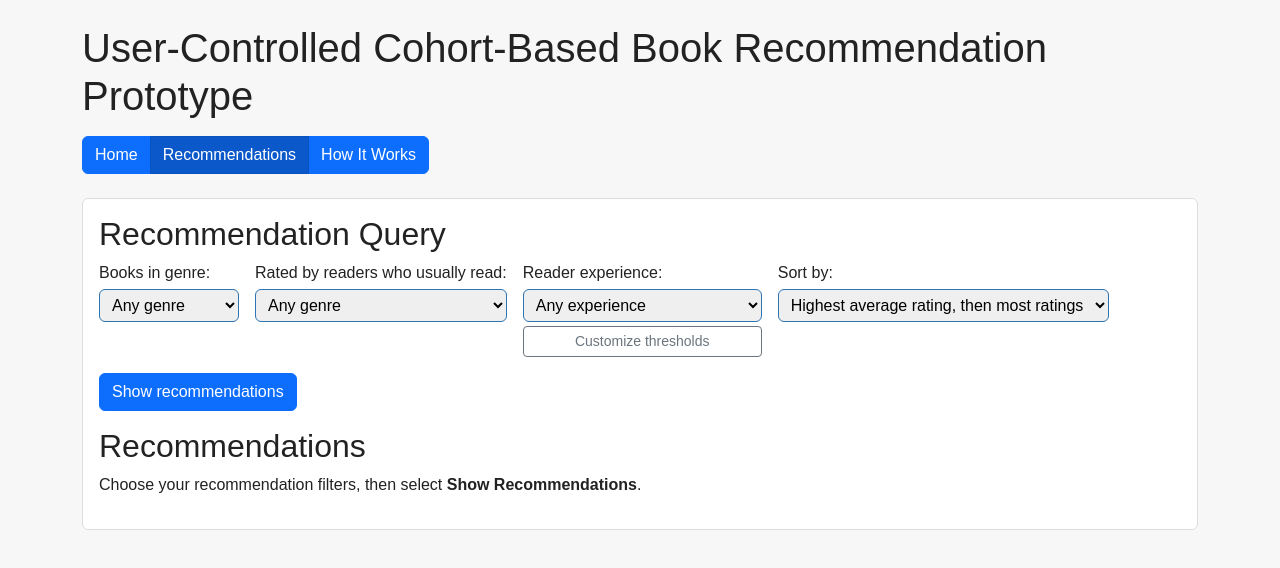
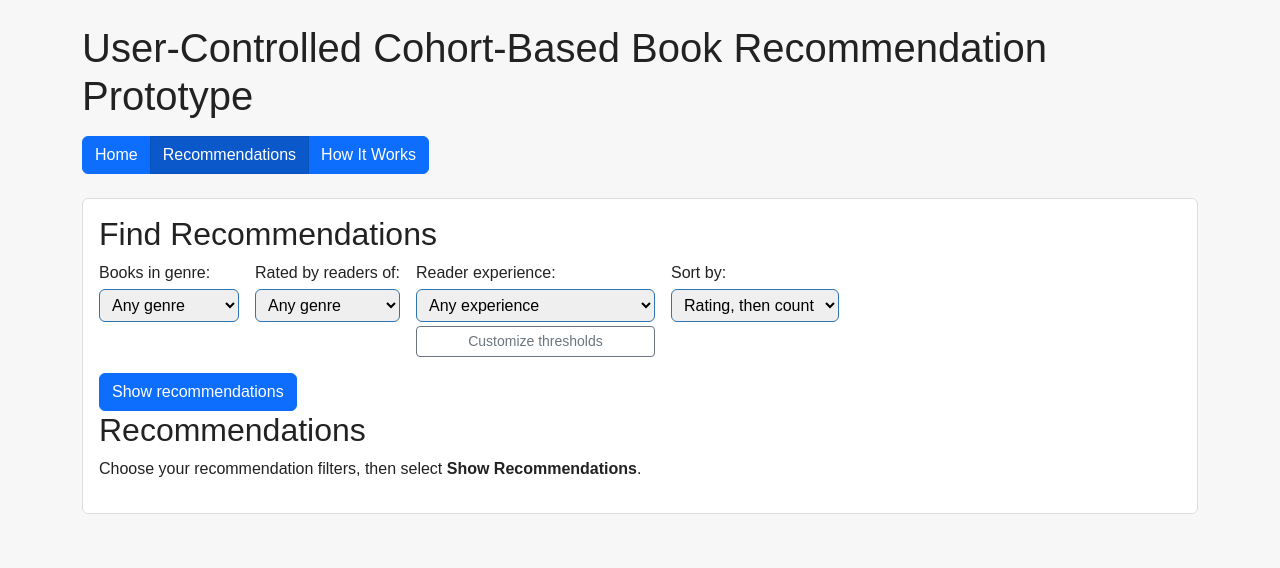
Before and after one commit to ksorgenfrei/book-recommender-prototype, a React (Vite) app: page / in a window 1280 px wide. Both pictures are taken after a click on the button "Recommendations". Shown: the top 568 px of the page. Built offline with nearby package versions, Linux system fonts and the light colour scheme.

Commit message:
Improve the prototype's accessibility and usability

```diff
--- a/src/App.tsx
+++ b/src/App.tsx
@@ -340,6 +340,7 @@ function App() {
 
           <Button
             type="button"
+            className="primary-button"
             variant="primary"
             onClick={() => setCurrentPage("recommendations")}>
             Explore recommendations
@@ -348,7 +349,7 @@ function App() {
       )}
       {currentPage === "recommendations" && (
         <section className="content-card">
-          <h2>Recommendation Query</h2>
+          <h2>Find Recommendations</h2>
           <RecommendationFilters
             genres={genres}
             targetGenre={targetGenre}
@@ -376,7 +377,7 @@ function App() {
           <Button
             type="button"
             variant="primary"
-            className="mb-3"
+            className="primary-button"
             onClick={() => {
               setSubmittedQuery({
                 targetGenre,
@@ -470,6 +471,7 @@ function App() {
 
                             <Button
                               type="button"
+                              className="primary-button"
                               variant="primary"
                               size="sm"
                               aria-expanded={selectedRecommendationBookId === recommendation.book.id}
@@ -528,6 +530,7 @@ function App() {
                                       <Button
                                         type="button"
                                         variant="outline-primary"
+                                        className="secondary-button"
                                         size="sm"
                                         onClick={() => {
                                           setSelectedReaderId(reader.id);
@@ -601,7 +604,7 @@ function App() {
           <Button
             type="button"
             variant="primary"
-            className="mb-3"
+            className="primary-button"
             size="sm"
             onClick={() =>
               setCurrentPage("recommendations")
--- a/src/components/RecommendationFilters.tsx
+++ b/src/components/RecommendationFilters.tsx
@@ -57,58 +57,85 @@ export function RecommendationFilters({
 }: RecommendationFiltersProps) {
     return (
         <div className="filter-panel">
-            <label className="filter-control">
-                Books in genre:{" "}
-                <select // creates dropdown menu
+            <div className="filter-control">
+                <label htmlFor="target-genre">
+                    Books in genre:
+                </label>
+
+                <select
+                    id="target-genre"
                     value={targetGenre}
-                    onChange={(event) => onTargetGenreChange(event.target.value as GenreFilter)} // "as GenreFilter" tells TypeScript to treat the selected option as one of the valid genre values instead of a plain string
+                    onChange={(event) =>
+                        onTargetGenreChange(event.target.value as GenreFilter)
+                    }
                 >
                     <option value="Any">Any genre</option>
-                    {genres.map((genre) => ( // for each item in the genres array, create one <option>
-                        <option key={genre} value={genre}>
-                            {genre}
-                        </option>
-                    ))}
-                </select>
-            </label>
 
-
-            <label className="filter-control">
-                Rated by readers who usually read:{" "}
-                <select
-                    value={cohortGenre}
-                    onChange={(event) => onCohortGenreChange(event.target.value as GenreFilter)}
-                >
-                    <option value="Any">Any genre</option>
                     {genres.map((genre) => (
                         <option key={genre} value={genre}>
                             {genre}
                         </option>
                     ))}
                 </select>
-            </label>
+            </div>
 
+            <div className="filter-control">
+                <label htmlFor="cohort-genre">
+                    Rated by readers of:
+                </label>
 
-            <label className="filter-control">
-                Reader experience:{" "}
                 <select
+                    id="cohort-genre"
+                    value={cohortGenre}
+                    onChange={(event) =>
+                        onCohortGenreChange(event.target.value as GenreFilter)
+                    }
+                >
+                    <option value="Any">Any genre</option>
+
+                    {genres.map((genre) => (
+                        <option key={genre} value={genre}>
+                            {genre}
+                        </option>
+                    ))}
+                </select>
+            </div>
+
+            <div className="filter-control">
+                <label htmlFor="experience-level">
+                    Reader experience:
+                </label>
+
+                <select
+                    id="experience-level"
                     value={experienceFilter}
                     onChange={(event) =>
-                        onExperienceFilterChange(event.target.value as ExperienceFilter)
+                        onExperienceFilterChange(
+                            event.target.value as ExperienceFilter
+                        )
                     }
                 >
                     <option value="Any">Any experience</option>
+
                     <option value="Beginner">
-                        Beginner (0-{experienceThresholds.intermediateMinBooksRead - 1} books)
+                        Beginner (0-
+                        {experienceThresholds.intermediateMinBooksRead - 1} books)
                     </option>
+
                     <option value="Intermediate">
-                        Intermediate ({experienceThresholds.intermediateMinBooksRead}-{experienceThresholds.experiencedMinBooksRead - 1} books)
+                        Intermediate (
+                        {experienceThresholds.intermediateMinBooksRead}-
+                        {experienceThresholds.experiencedMinBooksRead - 1} books)
                     </option>
+
                     <option value="Experienced">
-                        Experienced ({experienceThresholds.experiencedMinBooksRead}+ books)
+                        Experienced (
+                        {experienceThresholds.experiencedMinBooksRead}+ books)
                     </option>
                 </select>
+
                 <Button
+                    className="threshold-button"
                     type="button"
                     variant="outline-secondary"
                     size="sm"
@@ -116,19 +143,25 @@ export function RecommendationFilters({
                 >
                     Customize thresholds
                 </Button>
-            </label>
+            </div>
 
 
+            <div className="filter-control">
+                <label htmlFor="sort-option">
+                    Sort by:
+                </label>
 
-            <label className="filter-control">
-                Sort by:{" "}
                 <select
+                    id="sort-option"
                     value={sortOption}
                     onChange={(event) =>
-                        onSortOptionChange(event.target.value as RecommendationSortOption)
-                    }>
+                        onSortOptionChange(
+                            event.target.value as RecommendationSortOption
+                        )
+                    }
+                >
                     <option value="averageRating">
-                        Highest average rating
+                        Highest rated
                     </option>
 
                     <option value="ratingCount">
@@ -136,14 +169,14 @@ export function RecommendationFilters({
                     </option>
 
                     <option value="averageRatingThenCount">
-                        Highest average rating, then most ratings
+                        Rating, then count
                     </option>
 
                     <option value="ratingCountThenAverage">
-                        Most ratings, then highest average rating
+                        Count, then rating
                     </option>
                 </select>
-            </label>
+            </div>
 
             <Modal show={showExperienceThresholdModal} onHide={onCloseExperienceThresholdModal}>
                 <Modal.Header closeButton>
@@ -151,7 +184,7 @@ export function RecommendationFilters({
                 </Modal.Header>
 
                 <Modal.Body>
-                    <label>
+                    <label htmlFor="intermediate-threshold">
                         Intermediate starts at
                     </label>
                     <input
@@ -165,7 +198,7 @@ export function RecommendationFilters({
                         aria-describedby="experience-threshold-feedback"
                     />
 
-                    <label>
+                    <label htmlFor="experienced-threshold">
                         Experienced starts at
                     </label>
                     <input
@@ -209,10 +242,10 @@ export function RecommendationFilters({
                 </Modal.Body>
 
                 <Modal.Footer>
-                    <Button type="button" variant="secondary" onClick={onResetExperienceThresholds}>
+                    <Button type="button" className="secondary-button" variant="secondary" onClick={onResetExperienceThresholds}>
                         Reset to defaults
                     </Button>
-                    <Button type="button" variant="primary" disabled={experienceThresholdError !== null} onClick={onApplyExperienceThresholds}>
+                    <Button type="button" className="primary-button" variant="primary" disabled={experienceThresholdError !== null} onClick={onApplyExperienceThresholds}>
                         Done
                     </Button>
 
--- a/src/index.css
+++ b/src/index.css
@@ -19,6 +19,30 @@ body {
 
 .main-nav {
   margin: 1rem 0;
+}
+/*Clearer high-contrast focus for the navigation links and primary buttons*/
+.primary-button:focus-visible {
+  position: relative;
+  z-index: 2;
+  outline: 2px solid #005fcc;
+  outline-offset: 3px;
+  box-shadow: 0 0 0 5px #fff;
+}
+
+.secondary-button:focus-visible {
+  position: relative;
+  z-index: 2;
+  outline: 2px solid #005fcc;
+  outline-offset: 3px;
+
+}
+
+.threshold-button:focus-visible {
+  position: relative;
+  z-index: 2;
+  outline: 2px solid #313436;
+  outline-offset: 3px;
+
 }
 
 /*
@@ -93,7 +117,7 @@ body {
 }
 
 .star-rating-empty {
-  color: #d0d0d0;
+  color: #767676;
 }
 
 .star-rating-filled {
```
